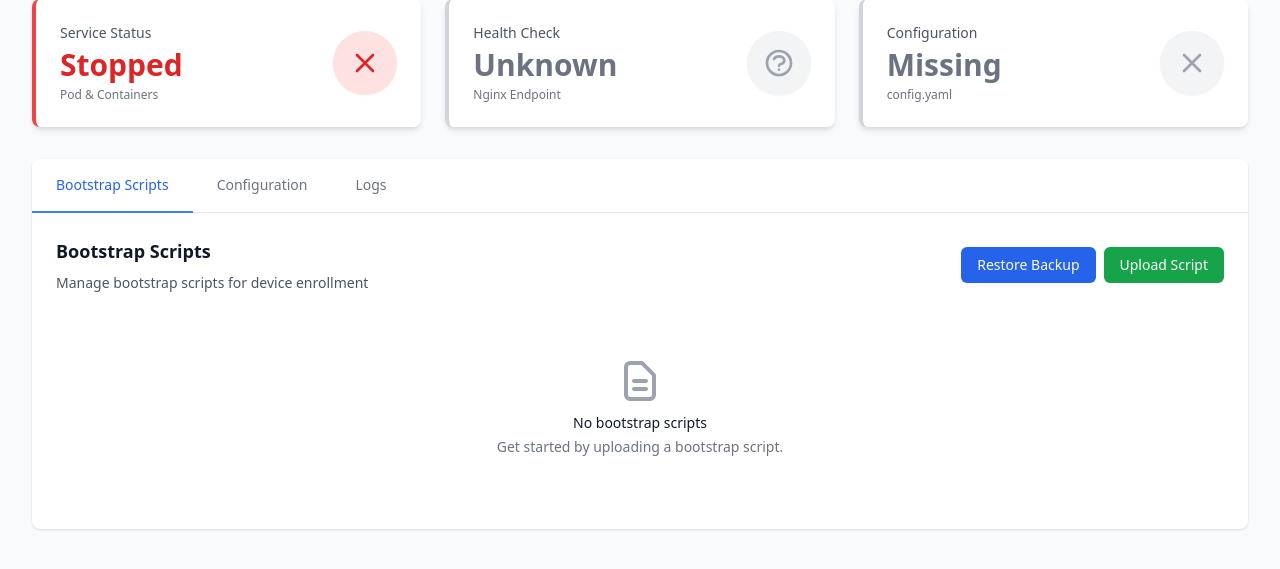
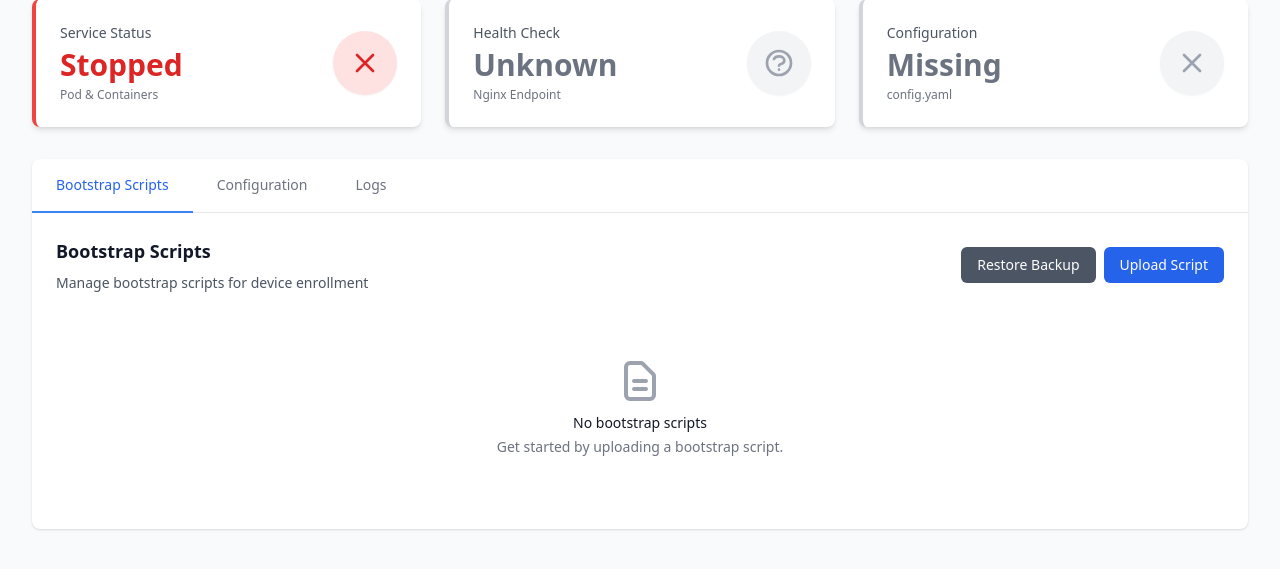
Before and after one commit to coreyhines/ztpbootstrap, a Flask app: page / in a window 1280 px wide. Shown: the part 117-686 px from the top of the page. Run offline with Flask 3, Linux system fonts and the light colour scheme; data that the repository does not hold is empty; some libraries are stand-ins or nearby versions.

Commit message:
Simplify color scheme for better consistency
- Primary actions (Set Active, Upload, Restore as Active): Blue
- Secondary actions (View, Rename, Restore Backup, Restore as New): Gray
- Destructive actions (Delete): Red (unchanged)
- Status indicators: Green for active/success, Red for errors (unchanged)
- Reduces color variety while maintaining clear visual hierarchy

```diff
--- a/webui/templates/index.html
+++ b/webui/templates/index.html
@@ -129,10 +129,10 @@
                         </div>
             <div class="flex items-center space-x-2">
                 <button @click="showRestoreDialog = !showRestoreDialog"
-                                    class="px-4 py-2 bg-blue-600 text-white rounded-md hover:bg-blue-700 text-sm font-medium transition-colors">
+                        class="px-4 py-2 bg-gray-600 text-white rounded-md hover:bg-gray-700 text-sm font-medium transition-colors">
                     Restore Backup
                 </button>
-                            <label class="px-4 py-2 bg-green-600 text-white rounded-md hover:bg-green-700 text-sm font-medium transition-colors cursor-pointer">
+                <label class="px-4 py-2 bg-blue-600 text-white rounded-md hover:bg-blue-700 text-sm font-medium transition-colors cursor-pointer">
                     <input type="file" @change="uploadScript($event)" accept=".py" class="hidden">
                     Upload Script
                 </label>
@@ -164,11 +164,11 @@
                             </select>
                             <div x-show="selectedBackup" class="flex items-center space-x-2">
                     <button @click="restoreBackup(selectedBackup, 'new')"
-                                        class="px-4 py-2 bg-blue-600 text-white rounded-md hover:bg-blue-700 text-sm font-medium transition-colors">
+                            class="px-4 py-2 bg-gray-600 text-white rounded-md hover:bg-gray-700 text-sm font-medium transition-colors">
                         Restore as New Script
                     </button>
                     <button @click="restoreBackup(selectedBackup, 'active')"
-                                        class="px-4 py-2 bg-green-600 text-white rounded-md hover:bg-green-700 text-sm font-medium transition-colors">
+                            class="px-4 py-2 bg-blue-600 text-white rounded-md hover:bg-blue-700 text-sm font-medium transition-colors">
                         Restore as Active (bootstrap.py)
                     </button>
                             </div>
@@ -197,7 +197,7 @@
                                     <div class="flex items-center space-x-1">
                                         <!-- View Button with icon on right -->
                                         <button @click="viewScript(script.name)"
-                                                class="px-3 py-1.5 bg-blue-600 text-white rounded-md hover:bg-blue-700 text-xs font-medium transition-colors flex items-center space-x-1.5">
+                                                class="px-3 py-1.5 bg-gray-600 text-white rounded-md hover:bg-gray-700 text-xs font-medium transition-colors flex items-center space-x-1.5">
                                             <span>View</span>
                                             <svg class="w-4 h-4" fill="none" stroke="currentColor" viewBox="0 0 24 24">
                                                 <path stroke-linecap="round" stroke-linejoin="round" stroke-width="2" d="M15 12a3 3 0 11-6 0 3 3 0 016 0z"></path>
@@ -207,7 +207,7 @@
 
                                         <!-- Set Active Button with icon on right -->
                                         <button x-show="!script.active" @click="setActiveScript(script.name)"
-                                                class="px-3 py-1.5 bg-green-600 text-white rounded-md hover:bg-green-700 text-xs font-medium transition-colors flex items-center space-x-1.5">
+                                                class="px-3 py-1.5 bg-blue-600 text-white rounded-md hover:bg-blue-700 text-xs font-medium transition-colors flex items-center space-x-1.5">
                                             <span>Set Active</span>
                                             <svg class="w-4 h-4" fill="none" stroke="currentColor" viewBox="0 0 24 24">
                                                 <path stroke-linecap="round" stroke-linejoin="round" stroke-width="2" d="M5 13l4 4L19 7"></path>
@@ -216,7 +216,7 @@
 
                                         <!-- Rename Button with icon on right -->
                                         <button x-show="!script.active" @click="renameScript(script.name)"
-                                                class="px-3 py-1.5 bg-yellow-600 text-white rounded-md hover:bg-yellow-700 text-xs font-medium transition-colors flex items-center space-x-1.5">
+                                                class="px-3 py-1.5 bg-gray-600 text-white rounded-md hover:bg-gray-700 text-xs font-medium transition-colors flex items-center space-x-1.5">
                                             <span>Rename</span>
                                             <svg class="w-4 h-4" fill="none" stroke="currentColor" viewBox="0 0 24 24">
                                                 <path stroke-linecap="round" stroke-linejoin="round" stroke-width="2" d="M11 5H6a2 2 0 00-2 2v11a2 2 0 002 2h11a2 2 0 002-2v-5m-1.414-9.414a2 2 0 112.828 2.828L11.828 15H9v-2.828l8.586-8.586z"></path>
```
Lines whose indentation alone changed are shown as unchanged.
